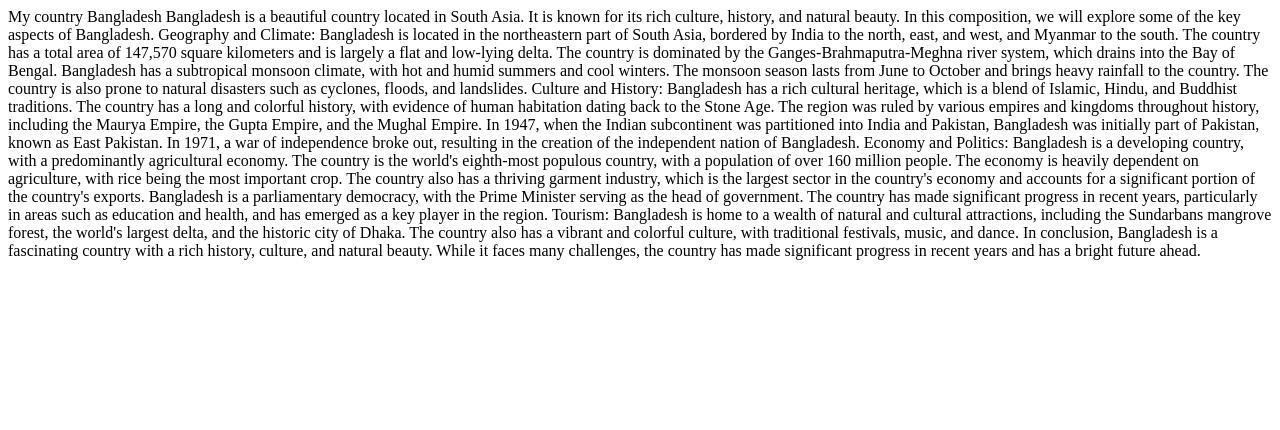
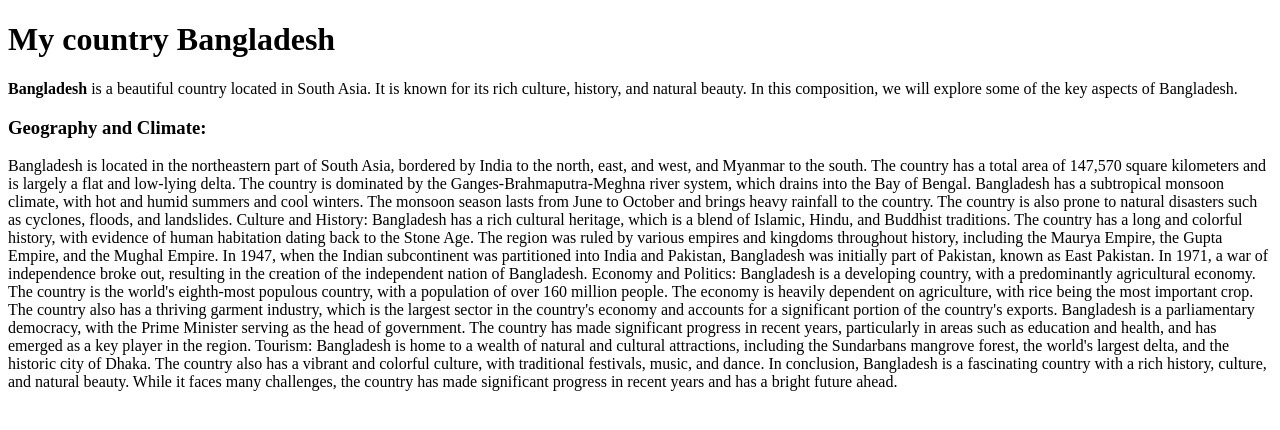
Before and after one commit to brtauhid/Step-by-step-web-design-course, a plain HTML site: page index.html in a window 1280 px wide. Drawn offline with Linux system fonts and the light colour scheme.

Commit message:
2nd commit

```diff
--- a/index.html
+++ b/index.html
@@ -7,11 +7,11 @@
     <title>Document</title>
 </head>
 <body>
-My country Bangladesh
+<h1>My country <b>Bangladesh</b></h1>
 
-Bangladesh is a beautiful country located in South Asia. It is known for its rich culture, history, and natural beauty. In this composition, we will explore some of the key aspects of Bangladesh.
+<p><b>Bangladesh</b> is a beautiful country located in South Asia. It is known for its rich culture, history, and natural beauty. In this composition, we will explore some of the key aspects of Bangladesh.</p>
 
-Geography and Climate:
+<h3>Geography and Climate:</h3>
 Bangladesh is located in the northeastern part of South Asia, bordered by India to the north, east, and west, and Myanmar to the south. The country has a total area of 147,570 square kilometers and is largely a flat and low-lying delta. The country is dominated by the Ganges-Brahmaputra-Meghna river system, which drains into the Bay of Bengal.
 Bangladesh has a subtropical monsoon climate, with hot and humid summers and cool winters. The monsoon season lasts from June to October and brings heavy rainfall to the country. The country is also prone to natural disasters such as cyclones, floods, and landslides.
 
```
